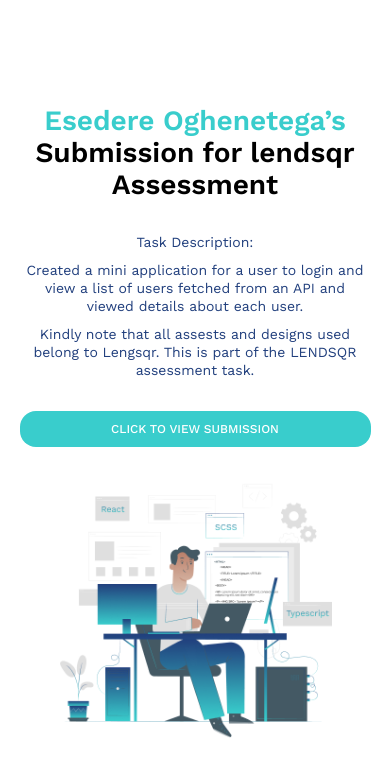
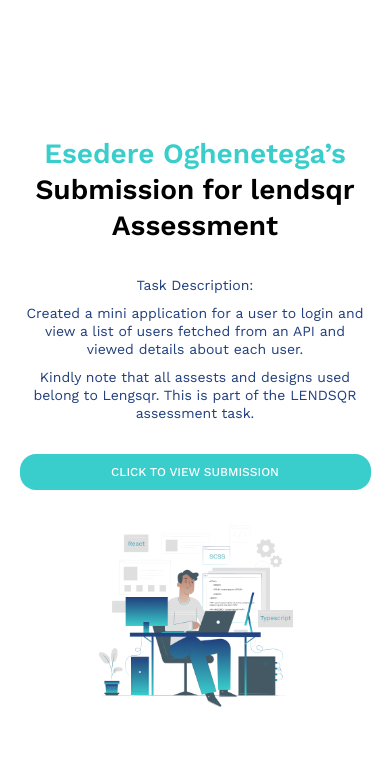
Before and after one commit to arcteggzz/lendsqr-fe-test, a React (Vite) app: page / in a window 390 px wide. Shown: the top 776 px of the page. Built offline with nearby package versions, Linux system fonts and the light colour scheme.

Commit message:
style: fix responsiveness for table and landing page

```diff
--- a/src/Components/SidebarLink.module.scss
+++ b/src/Components/SidebarLink.module.scss
@@ -10,6 +10,9 @@
   padding: 10px 0 10px 30px;
   transition: all ease 0.2s;
   text-decoration: none;
+  @include tabletStyles() {
+    padding: 10px 0 10px 18px;
+  }
 
   p {
     font-weight: 400;
@@ -35,6 +38,9 @@
   width: 100%;
   height: 42px;
   padding: 10px 0 10px 30px;
+  @include tabletStyles() {
+    padding: 10px 0 10px 18px;
+  }
   transition: all ease 0.2s;
   text-decoration: none;
 
--- a/src/Components/Topbar.module.scss
+++ b/src/Components/Topbar.module.scss
@@ -14,6 +14,9 @@
     height: 72px;
     padding: 0 10px;
     position: relative;
+  }
+  @include tabletStyles() {
+    height: 84px;
   }
 
   .hamburger {
@@ -50,7 +53,7 @@
       .dashboard_logo {
         cursor: pointer;
         @include mobileStyles() {
-          width: 35vw;
+          width: 20vw;
           height: auto;
         }
       }
@@ -60,6 +63,9 @@
       display: flex;
       column-gap: 0;
       @include mobileStyles() {
+        display: none;
+      }
+      @include tabletStyles() {
         display: none;
       }
 
--- a/src/pages/ComingSoonPage/ComingSoonPage.module.scss
+++ b/src/pages/ComingSoonPage/ComingSoonPage.module.scss
@@ -19,6 +19,9 @@
     font-weight: 600;
     font-size: 32px;
     line-height: 38px;
+    @include tabletStyles() {
+      text-align: center;
+    }
   }
 
   h3 {
@@ -28,9 +31,14 @@
   }
 
   img {
+    width: 45vw;
     @include mobileStyles() {
       width: 80vw;
       height: auto;
     }
+    @include tabletStyles() {
+      width: 50vw;
+      height: auto;
+    }
   }
 }
--- a/src/pages/LandingPage/LandingPage.module.scss
+++ b/src/pages/LandingPage/LandingPage.module.scss
@@ -8,14 +8,19 @@
   padding: 0 10vw;
   justify-content: center;
   align-items: center;
-  column-gap: 32px;
+  column-gap: 300px;
   @include mobileStyles {
     flex-direction: column;
-    ustify-content: center;
+    justify-content: center;
     align-items: center;
     row-gap: 32px;
     padding: 0 5vw;
     text-align: center;
+  }
+  @include tabletStyles {
+    column-gap: 80px;
+    row-gap: 32px;
+    padding: 0 5vw;
   }
 
   section {
@@ -24,18 +29,18 @@
     row-gap: 32px;
     h1 {
       font-weight: 700;
-      font-size: 60px;
-      line-height: 72px;
+      font-size: 48px;
+      line-height: 60px;
       color: $secondary;
       @include tabletStyles() {
         font-weight: 600;
-        font-size: 48px;
-        line-height: 60px;
+        font-size: 36px;
+        line-height: 48px;
       }
       @include mobileStyles {
         font-weight: 600;
         font-size: 28px;
-        line-height: 32px;
+        line-height: 36px;
       }
 
       span {
@@ -91,7 +96,7 @@
 
   img {
     @include mobileStyles {
-      width: 70vw;
+      width: 50vw;
       height: auto;
     }
   }
--- a/src/pages/LoginPage/LoginPage.module.scss
+++ b/src/pages/LoginPage/LoginPage.module.scss
@@ -46,12 +46,14 @@
     box-shadow: 0px 15px 90px rgba(0, 0, 0, 0.03);
     @include tabletStyles() {
       align-items: center;
+      padding: 0;
     }
     @include mobileStyles() {
       width: 100vw;
       padding: 0 4vw;
       box-shadow: none;
       align-items: center;
+      text-align: center;
     }
 
     header {
@@ -62,16 +64,37 @@
       justify-content: start;
       margin: 0 0 60px 0;
       text-align: left;
+      @include mobileStyles() {
+        text-align: center;
+        align-items: center;
+      }
+      @include tabletStyles() {
+        text-align: center;
+        align-items: center;
+      }
 
       h1 {
         font-weight: 700;
         font-size: 40px;
+        @include tabletStyles() {
+          font-weight: 600;
+          font-size: 32px;
+        }
+        @include mobileStyles() {
+          font-weight: 600;
+          font-size: 28px;
+          text-align: center;
+        }
       }
 
       h2 {
         font-weight: 400;
         color: $light;
         font-size: 20px;
+        @include mobileStyles() {
+          text-align: center;
+          font-size: 18px;
+        }
       }
     }
 
--- a/src/pages/UsersPage/Components/TableHeaderItem.module.scss
+++ b/src/pages/UsersPage/Components/TableHeaderItem.module.scss
@@ -3,6 +3,7 @@
 
 .TableHeaderItem {
   display: flex;
+  justify-content: flex-start;
   align-items: center;
   padding: 10px 0;
   column-gap: 10px;
@@ -13,5 +14,8 @@
     line-height: 14px;
     text-transform: uppercase;
     cursor: pointer;
+    overflow: hidden;
+    white-space: nowrap;
+    text-overflow: ellipsis;
   }
 }
--- a/src/pages/UsersPage/UsersPage.module.scss
+++ b/src/pages/UsersPage/UsersPage.module.scss
@@ -28,6 +28,12 @@
     flex-wrap: wrap;
     justify-content: space-between;
     width: 100%;
+    @include tabletStyles() {
+      display: grid;
+      grid-template-columns: 50% 50%;
+      justify-item: center;
+      gap: 20px;
+    }
     @include mobileStyles() {
       display: flex;
       flex-wrap: wrap;
```
